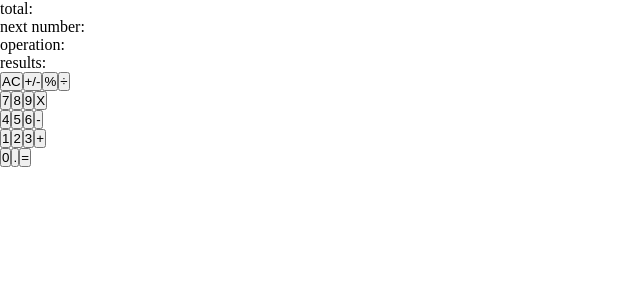
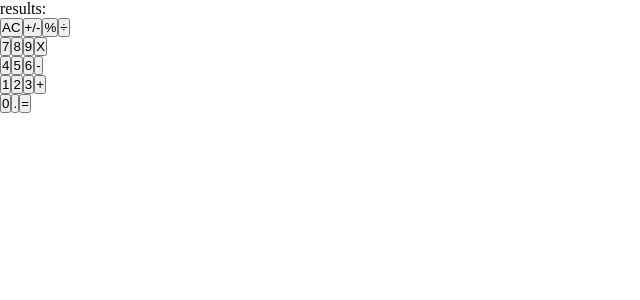
Before and after one commit to kenderb/calculator-react-app, a React (Create React App) app: page / in a window 1280 px wide. Shown: the top 300 px of the page, without its empty margins (0-640 px from the left). Built offline with nearby package versions, Linux system fonts and the light colour scheme.

Commit message:
Remove unnecessary JS on App component

```diff
--- a/src/components/App.js
+++ b/src/components/App.js
@@ -24,21 +24,6 @@ class App extends Component {
 
     return (
       <>
-        <p>
-          total:
-          {' '}
-          {total}
-        </p>
-        <p>
-          next number:
-          {' '}
-          {next}
-        </p>
-        <p>
-          operation:
-          {' '}
-          {operation}
-        </p>
         <Display results={operation ? next : total} />
         <ButtonPanel clickHandler={this.handleClick} />
       </>
```
